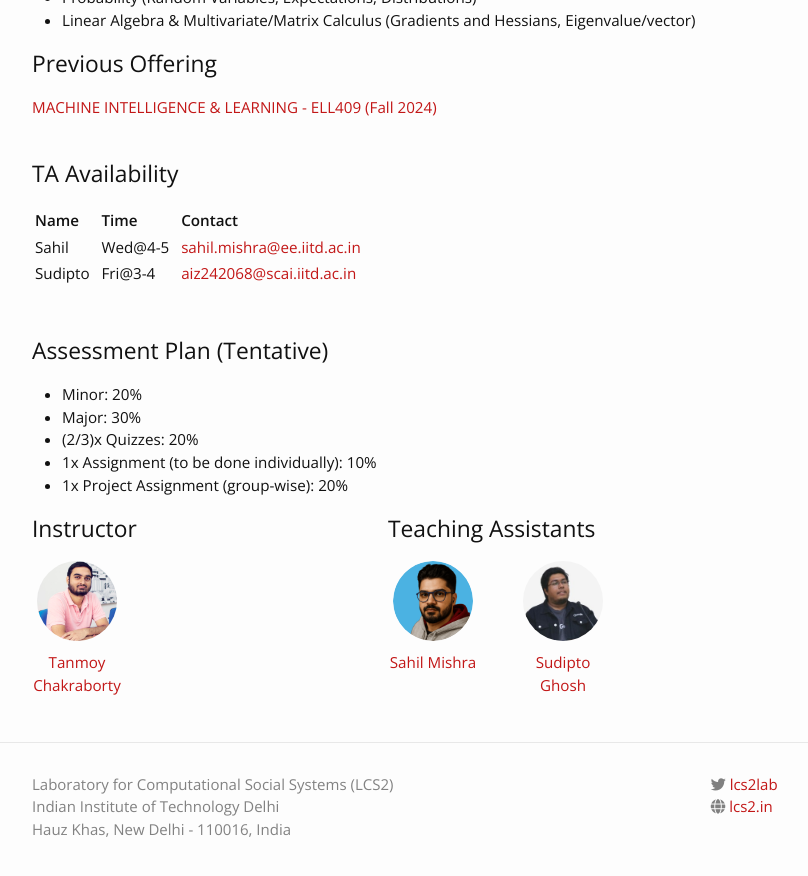
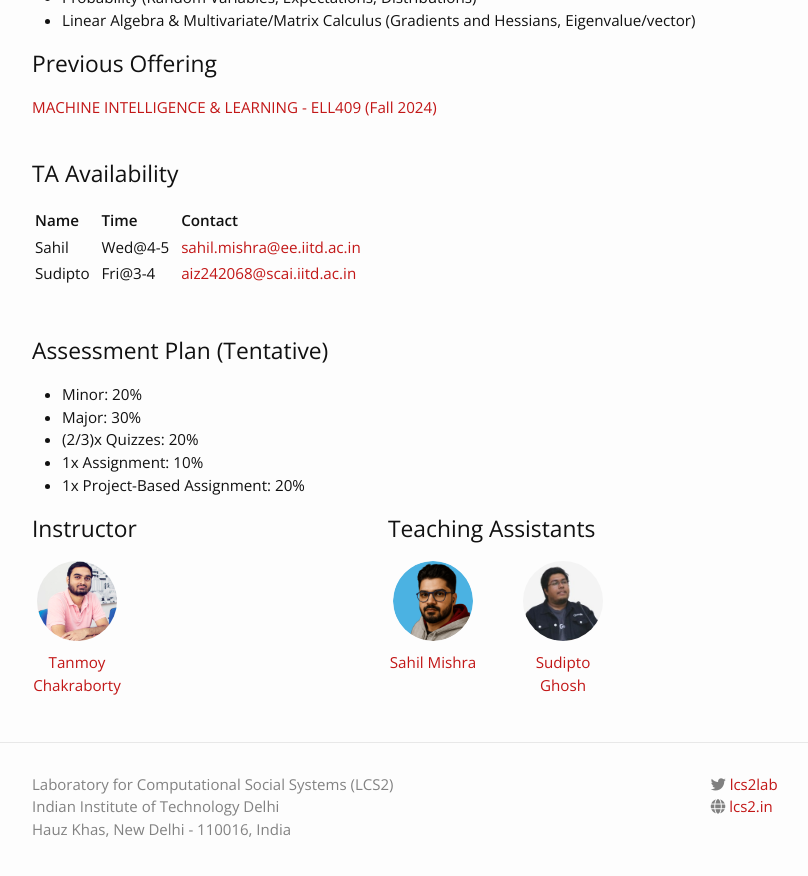
Before and after one commit to lcs2-iitd/ELL409-2501, a Jekyll site: the page built from index.md, in a window 1280 px wide and 900 px high, scrolled down 705 px. Shown: the top 876 px of the window, without its empty margins (163-971 px from the left). Built offline with Jekyll 4.4.1, drawn with Linux system fonts in a browser that asks for light colours; nearby versions of some CDN libraries.

Commit message:
Update home.html

```diff
--- a/_layouts/home.html
+++ b/_layouts/home.html
@@ -45,8 +45,8 @@ layout: default
         <li>Minor: 20%</li>
         <li>Major: 30%</li>
         <li>(2/3)x Quizzes: 20%</li>
-        <li>1x Assignment (to be done individually): 10%</li>
-        <li>1x Project Assignment (group-wise): 20%</li>
+        <li>1x Assignment: 10%</li>
+        <li>1x Project-Based Assignment: 20%</li>
     </ul>
 
 
```
